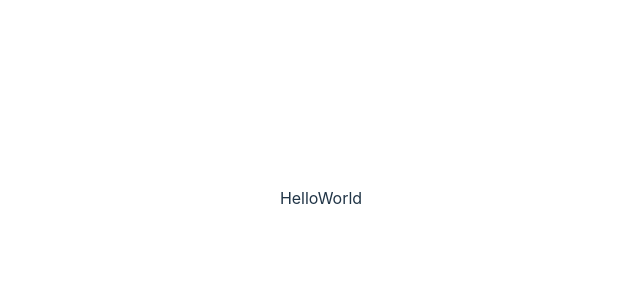
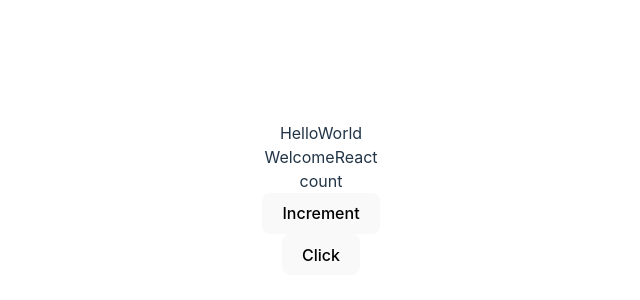
Before and after one commit to deepsikha-hutech/react-learning, a React (Vite) app: page / in a window 1280 px wide. Shown: the part 202-502 px from the top of the page, without its empty margins (319-959 px from the left). Built offline with nearby package versions, Linux system fonts and the light colour scheme.

Commit message:
fixed issues

```diff
--- a/src/App.jsx
+++ b/src/App.jsx
@@ -1,6 +1,9 @@
 import { useState } from 'react';
 import './App.css'
 import HelloWorld from './components/HelloWorld'
+import WelcomeReact from './components/WelcomeReact';
+import Counter from './components/Counter';
+import FunctionClick from './components/FunctionClick';
 function App() {
   const [count, setCount] = useState(0)
 
@@ -9,6 +12,9 @@
   return (
      <div>
       <HelloWorld/>
+      <WelcomeReact/>
+      <Counter/>
+      <FunctionClick/>
       </div>
 
   )
--- /dev/null
+++ b/src/components/Counter.jsx
@@ -0,0 +1,37 @@
+import React, { Component } from 'react'
+
+export class Counter extends Component {
+    constructor (props) {
+        super(props)
+
+        this.state = {
+            count: 0
+        }
+    }
+    increment() {
+       this.setState(prevState => ({
+        count: prevState.count + 1
+       }))
+        console.log(this.state.count)
+    }
+
+    incrementFive() {
+        this.increment()
+        this.increment()
+        this.increment()
+        this.increment()
+        this.increment()
+    }
+    render() {
+        return (
+            <div>
+            <div>
+                count
+            </div>
+            <button onClick={() => this.incrementFive()}>Increment</button>
+            </div>
+        )
+    }
+}
+
+export default Counter
--- /dev/null
+++ b/src/components/FunctionClick.jsx
@@ -0,0 +1,14 @@
+import React from 'react'
+
+function FunctionClick() {
+    function clickHandler() {
+        console.log('Button clicked')
+    }
+  return (
+    <div>
+        <button onclick= {clickHandler()}>Click</button>
+        </div>
+  )
+}
+
+export default FunctionClick
--- /dev/null
+++ b/src/components/WelcomeReact.jsx
@@ -0,0 +1,11 @@
+import React, { Component } from 'react'
+
+export class WelcomeReact extends Component {
+  render() {
+    return (
+      <div>WelcomeReact</div>
+    )
+  }
+}
+
+export default WelcomeReact
```
